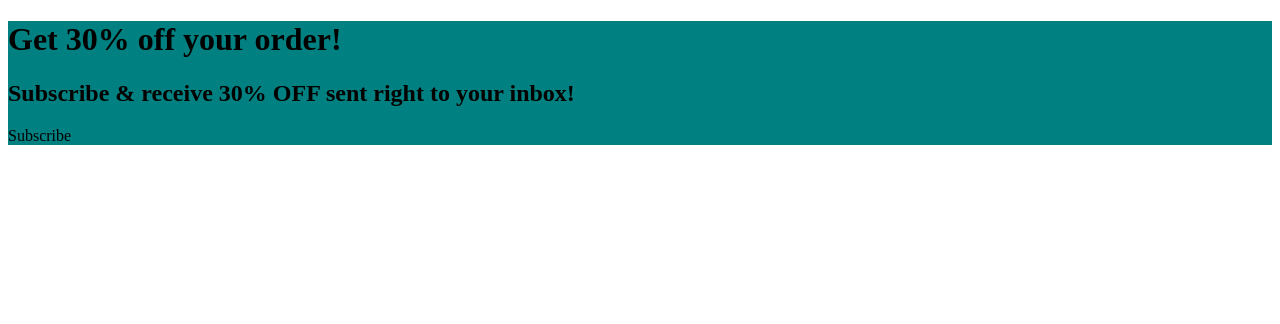
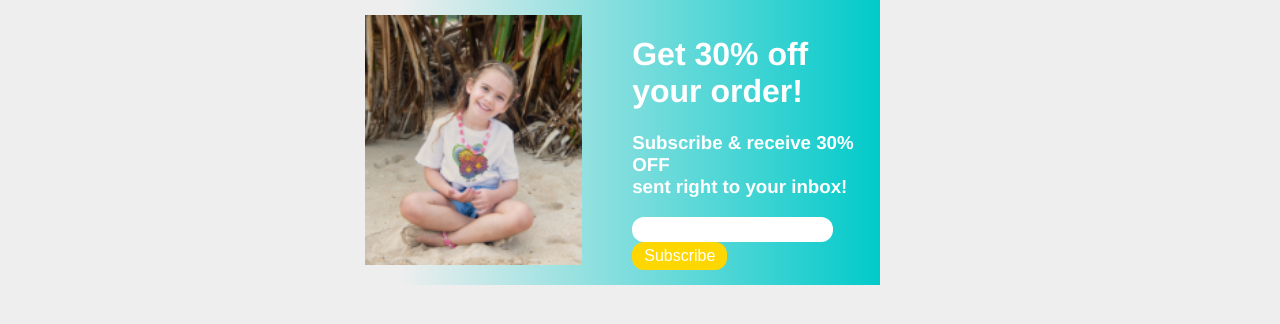
Before and after one commit to cmetcalf8/del-sol-product-page, a plain HTML site: page index.html in a window 1280 px wide. Drawn offline with Linux system fonts and the light colour scheme.

Commit message:
added image of girl. adjusted colors, input, and button

```diff
--- a/index.html
+++ b/index.html
@@ -11,16 +11,22 @@
 
     <main class="container">
 
+        <!-- Left column with image -->
         <div class="left-column">
-
+            <img data-image="girl" src="assets/image-girl.jpg" alt="Girl sitting in the sand">
         </div>
 
-        <div class="right column">
+        <!-- Right column with info -->
+        <div class="right-column">
             <h1>Get 30% off your order!</h1>
 
-            <h2>Subscribe & receive 30% OFF sent right to your inbox!</h2>
+            <h3>Subscribe & receive 30% OFF<br>sent right to your inbox!</h3>
 
-            <form class="subscribe">Subscribe</form>
+            <form class="email">
+                <input type="text" id="email" name="email">
+                <button class="subscribe-button">Subscribe</button>
+            </form>
+
         </div>
 
     </main>
--- a/style.css
+++ b/style.css
@@ -1,3 +1,56 @@
+html, body {
+    height: 100%;
+    width: 100%;
+    margin: 0;
+    font-family: 'Franklin Gothic Medium', 'Arial Narrow', Arial, sans-serif;
+    background-color: rgb(238, 238, 238);
+}
+
 .container {
-    background-color: teal;
+    background-image: linear-gradient(to right, rgba(255,0,0,0), rgb(2, 202, 202));
+    max-width: 450px;
+    margin: 0 auto;
+    padding: 15px;
+    display: flex;
 }
+
+.left-column {
+    width: 50%;
+    position: relative;
+}
+
+.right-column {
+    color: white;
+    justify-content: right;
+    align-items: right;
+}
+
+.left-column img {
+    height: 250px;
+    position: relative;
+    z-index: 99;
+    left: -50px;
+}
+
+.subscribe-button {
+    background-color: gold;
+    border: none;
+    color: white;
+    padding: 5px 12px;
+    text-align: center;
+    text-decoration: none;
+    display: inline-block;
+    font-size: 16px;
+    border-radius: 12px;
+
+}
+
+.subscribe-button:hover {
+    cursor: pointer;
+}
+
+.email input {
+    border-radius: 12px;
+    border: none;
+    padding: 5px 12px;
+}
```
Also changed, not shown: assets/image-girl.jpg (added).
